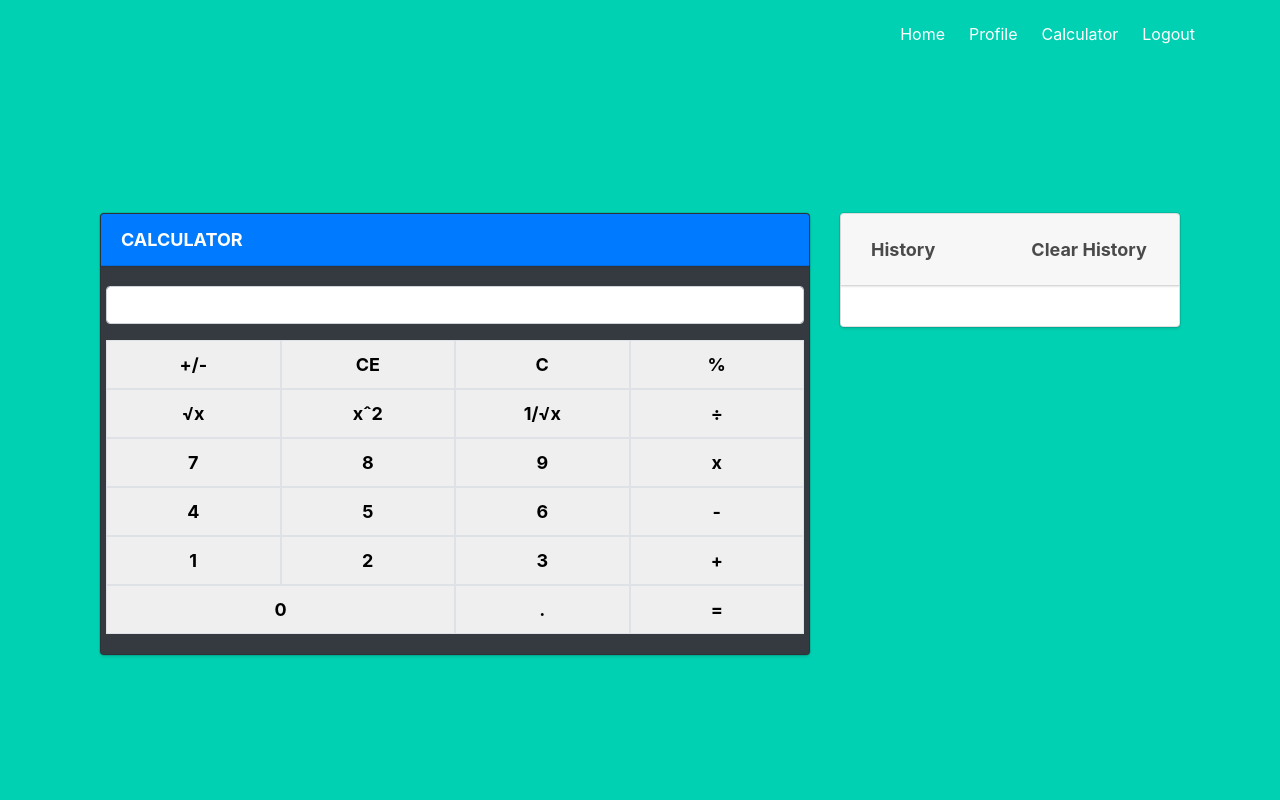
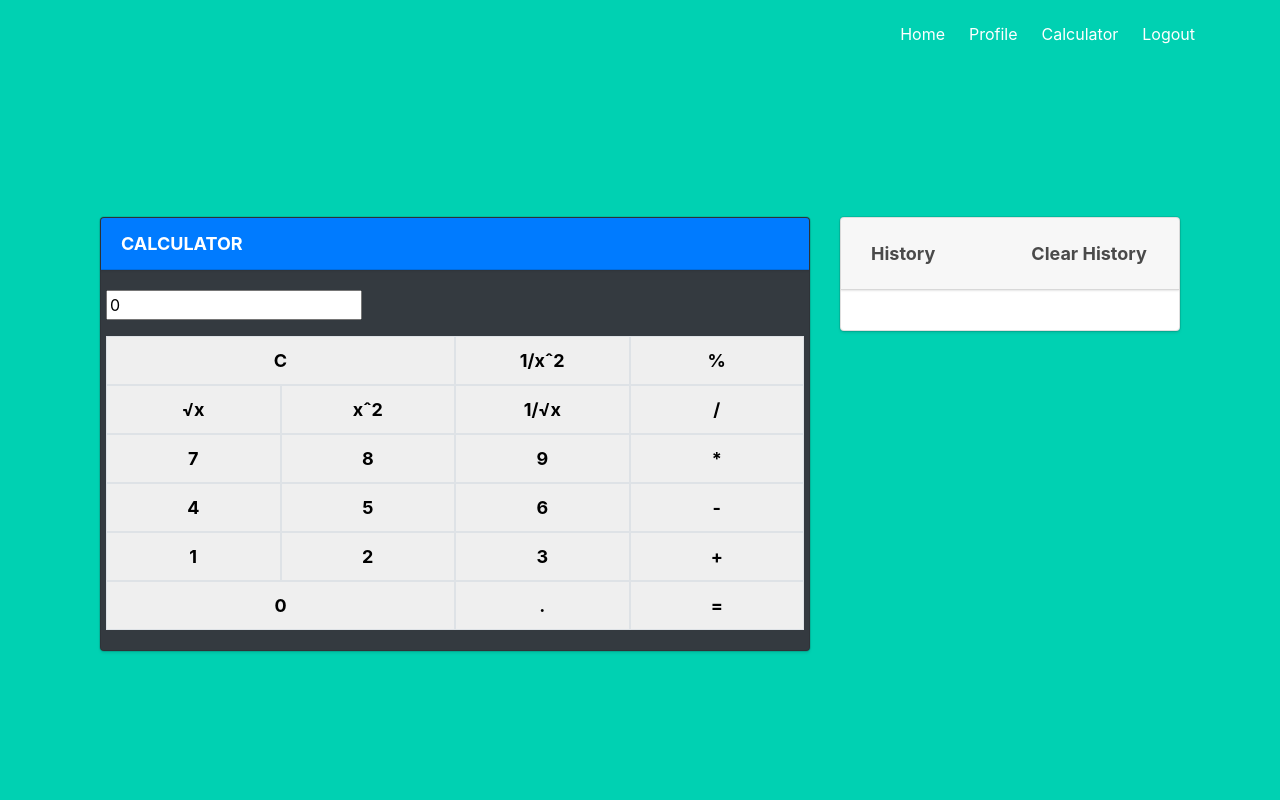
Before and after one commit to varshaahuja/ScientificCalculator, a Flask app: page /calculator in a window 1280 px wide. Run offline with Flask 2, Linux system fonts and the light colour scheme; a user stored in the database is signed in; some libraries are stand-ins or nearby versions.

Commit message:
updated the calculator html file with functions

```diff
--- a/FlaskLogin/__init__.py
+++ b/FlaskLogin/__init__.py
@@ -31,4 +31,5 @@ def create_app():
     from .main import main as main_blueprint
     app.register_blueprint(main_blueprint)
 
+
     return app
--- a/FlaskLogin/templates/calculator.html
+++ b/FlaskLogin/templates/calculator.html
@@ -11,52 +11,73 @@
 
                 <div class="card-header operator bg-primary text-uppercase"> Calculator</div>
                 <div class="card-body">
+                    <form name="calculator">
                         <div class="row">
-                        <input type="text" class="form-control">
+                            <input type="textfield" name="ans" value="0">
                         </div>
 
                         <div class="row pt-3">
-                        <button class="col border operator"> +/-</button>
-                        <button class="col border operator"> CE</button>
-                        <button class="col border operator"> C</button>
-                        <button class="col border operator"> %</button>
+
+                            <input type="reset" value="C" class="col-6 border operator">
+                                                        <input type="button" value="1/xˆ2" class="col border operator"
+                                   onClick="document.calculator.ans.value='1/('+document.calculator.ans.value+'**(2))'">
+                            <input type="button" value="%" class="col border operator"
+                                   onClick="document.calculator.ans.value+='/100'">
                         </div>
 
                         <div class="row">
-                        <button class="col border operator"> √x</button>
-                        <button class="col border operator">xˆ2</button>
-                        <button class="col border operator"> 1/√x</button>
-                        <button class="col border operator"> ÷</button>
+
+                            <input type="button" value="√x" class="col border operator"
+                                   onClick="document.calculator.ans.value+='**(1/2)'">
+                            <input type="button" value="xˆ2" class="col border operator"
+                                   onClick="document.calculator.ans.value+='**2'">
+                            <input type="button" value="1/√x" class="col border operator"
+                                   onClick="document.calculator.ans.value='1/('+document.calculator.ans.value+'**(1/2))'">
+                            <input type="button" value="/" class="col border operator"
+                                   onClick="document.calculator.ans.value+='/'">
                         </div>
 
                         <div class="row">
-                        <button class="col border operator"> 7</button>
-                        <button class="col border operator"> 8</button>
-                        <button class="col border operator"> 9</button>
-                        <button class="col border operator"> x</button>
+                            <input type="button" value="7" class="col border operator"
+                                   onClick="document.calculator.ans.value+='7'">
+                            <input type="button" value="8" class="col border operator"
+                                   onClick="document.calculator.ans.value+='8'">
+                            <input type="button" value="9" class="col border operator"
+                                   onClick="document.calculator.ans.value+='9'">
+                            <input type="button" value="*" class="col border operator"
+                                   onClick="document.calculator.ans.value+='*'">
                         </div>
 
                         <div class="row">
-                        <button class="col border operator"> 4</button>
-                        <button class="col border operator"> 5</button>
-                        <button class="col border operator"> 6</button>
-                        <button class="col border operator"> -</button>
+                            <input type="button" value="4" class="col border operator"
+                                   onClick="document.calculator.ans.value+='4'">
+                            <input type="button" value="5" class="col border operator"
+                                   onClick="document.calculator.ans.value+='5'">
+                            <input type="button" value="6" class="col border operator"
+                                   onClick="document.calculator.ans.value+='6'">
+                            <input type="button" value="-" class="col border operator"
+                                   onClick="document.calculator.ans.value+='-'">
                         </div>
 
                         <div class="row">
-                        <button class="col border operator"> 1</button>
-                        <button class="col border operator"> 2</button>
-                        <button class="col border operator"> 3</button>
-                        <button class="col border operator"> +</button>
+                            <input type="button" value="1" class="col border operator"
+                                   onClick="document.calculator.ans.value+='1'">
+                            <input type="button" value="2" class="col border operator"
+                                   onClick="document.calculator.ans.value+='2'">
+                            <input type="button" value="3" class="col border operator"
+                                   onClick="document.calculator.ans.value+='3'">
+                            <input type="button" value="+" class="col border operator"
+                                   onClick="document.calculator.ans.value+='+'">
                         </div>
 
                         <div class="row">
                             <button class="col-6 border operator"> 0</button>
                             <button class="col border operator"> .</button>
-                        <button class="col border operator"> =</button>
+                            <input type="button" value="=" class="col border operator"
+                                   onClick="document.calculator.ans.value=eval(document.calculator.ans.value)">
                         </div>
 
-
+                    </form>
                 </div>
             </div>
         </div>
```
Also changed, not shown: FlaskLogin/main.py (line endings or trailing spaces). Lines whose indentation alone changed are shown as unchanged.
